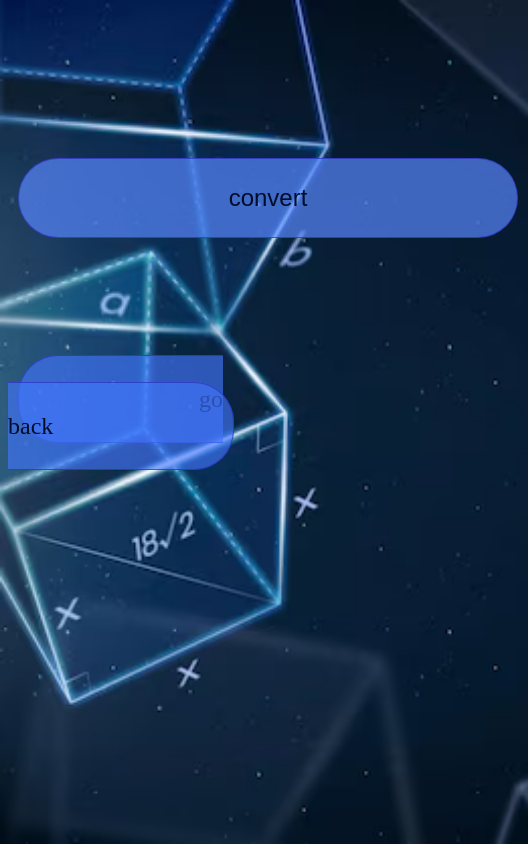
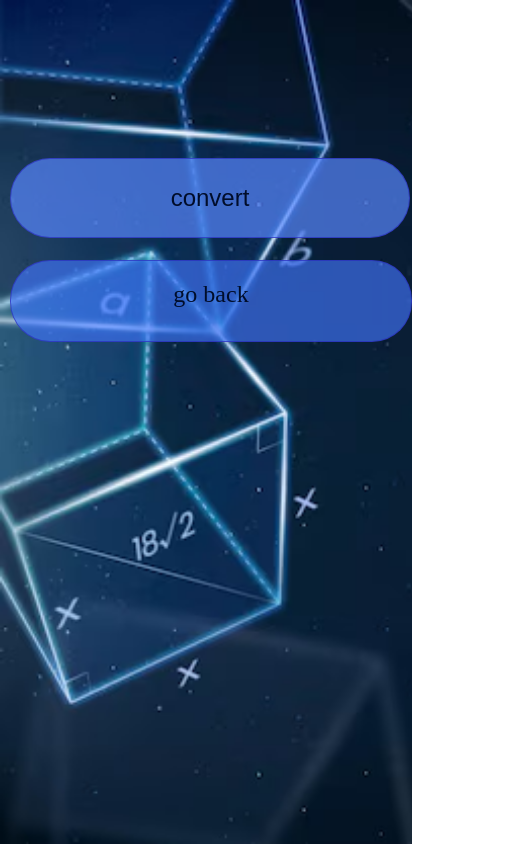
Before and after one commit to Tsotneeee/mk_uc, a plain HTML site: page pages/area/area.html in a window 390 px wide. Shown: the whole page, 528 px wide, since content can reach past the window. Drawn offline with Linux system fonts and the light colour scheme.

Commit message:
last commit

```diff
--- a/pages/area/area.css
+++ b/pages/area/area.css
@@ -4,6 +4,8 @@ body {
 }
 
 #converter {
+    position: absolute;
+    left: 500px;
     background-color: rgba(89, 136, 254, 0.695);
     border: 1px solid rgba(43, 46, 189, 0.707);
     border-radius: 40px;
@@ -21,7 +23,13 @@ body {
 }
 
 #a1 {
-    padding: 30px 180px 30px 180px;
+    position: absolute;
+    left: 500px;
+    padding-top: 20px;
+    height: 60px;
+    width: 500px;
+    text-align: center;
+    top: 250px;
     margin: 10px 20px 30px 10px;
     background-color: rgba(66, 119, 254, 0.634);
     border: 1px solid rgba(43, 46, 189, 0.707);
@@ -33,7 +41,10 @@ body {
 
 @media only screen and (max-width: 780px) {
     /* For mobile phones: */
-    [class*="mab1"] {
-        width: 20%;
+    #converter,
+    #a1 {
+        position: absolute;
+        left: 0px;
+        width: 400px;
     }
 }
--- a/pages/length/length.css
+++ b/pages/length/length.css
@@ -4,6 +4,8 @@ body {
 }
 
 #converter {
+    position: absolute;
+    left: 500px;
     background-color: rgba(89, 136, 254, 0.695);
     border: 1px solid rgba(43, 46, 189, 0.707);
     border-radius: 40px;
@@ -21,7 +23,13 @@ body {
 }
 
 #a1 {
-    padding: 30px 180px 30px 180px;
+    position: absolute;
+    left: 500px;
+    padding-top: 20px;
+    height: 60px;
+    width: 500px;
+    text-align: center;
+    top: 250px;
     margin: 10px 20px 30px 10px;
     background-color: rgba(66, 119, 254, 0.634);
     border: 1px solid rgba(43, 46, 189, 0.707);
@@ -33,7 +41,10 @@ body {
 
 @media only screen and (max-width: 780px) {
     /* For mobile phones: */
-    [class*="mab1"] {
-        width: 20%;
+    #converter,
+    #a1 {
+        position: absolute;
+        left: 0px;
+        width: 400px;
     }
 }
--- a/pages/mass/mass.css
+++ b/pages/mass/mass.css
@@ -4,6 +4,8 @@ body {
 }
 
 #converter {
+    position: absolute;
+    left: 500px;
     background-color: rgba(89, 136, 254, 0.695);
     border: 1px solid rgba(43, 46, 189, 0.707);
     border-radius: 40px;
@@ -21,7 +23,13 @@ body {
 }
 
 #a1 {
-    padding: 30px 180px 30px 180px;
+    position: absolute;
+    left: 500px;
+    padding-top: 20px;
+    height: 60px;
+    width: 500px;
+    text-align: center;
+    top: 250px;
     margin: 10px 20px 30px 10px;
     background-color: rgba(66, 119, 254, 0.634);
     border: 1px solid rgba(43, 46, 189, 0.707);
@@ -31,9 +39,13 @@ body {
     font-size: x-large;
 }
 
+
 @media only screen and (max-width: 780px) {
     /* For mobile phones: */
-    [class*="mab1"] {
-        width: 20%;
+    #converter,
+    #a1 {
+        position: absolute;
+        left: 0px;
+        width: 400px;
     }
 }
--- a/pages/time/time.css
+++ b/pages/time/time.css
@@ -4,6 +4,8 @@ body {
 }
 
 #converter {
+    position: absolute;
+    left: 500px;
     background-color: rgba(89, 136, 254, 0.695);
     border: 1px solid rgba(43, 46, 189, 0.707);
     border-radius: 40px;
@@ -13,8 +15,6 @@ body {
     margin: 150px 10px 40px 10px;
     font-size: x-large;
     transition: ease-out,50ms;
-
-
 }
 
 #converter:hover {
@@ -24,7 +24,11 @@ body {
 
 #a1 {
     position: absolute;
-    padding: 30px 180px 30px 180px;
+    left: 500px;
+    padding-top: 20px;
+    height: 60px;
+    width: 500px;
+    text-align: center;
     top: 250px;
     margin: 10px 20px 30px 10px;
     background-color: rgba(66, 119, 254, 0.634);
@@ -37,7 +41,10 @@ body {
 
 @media only screen and (max-width: 780px) {
     /* For mobile phones: */
-    [class*="mab1"] {
-        width: 20%;
+    #converter,
+    #a1 {
+        position: absolute;
+        left: 0px;
+        width: 400px;
     }
 }
```
Also changed, not shown: style.css (+14 -3 lines).
